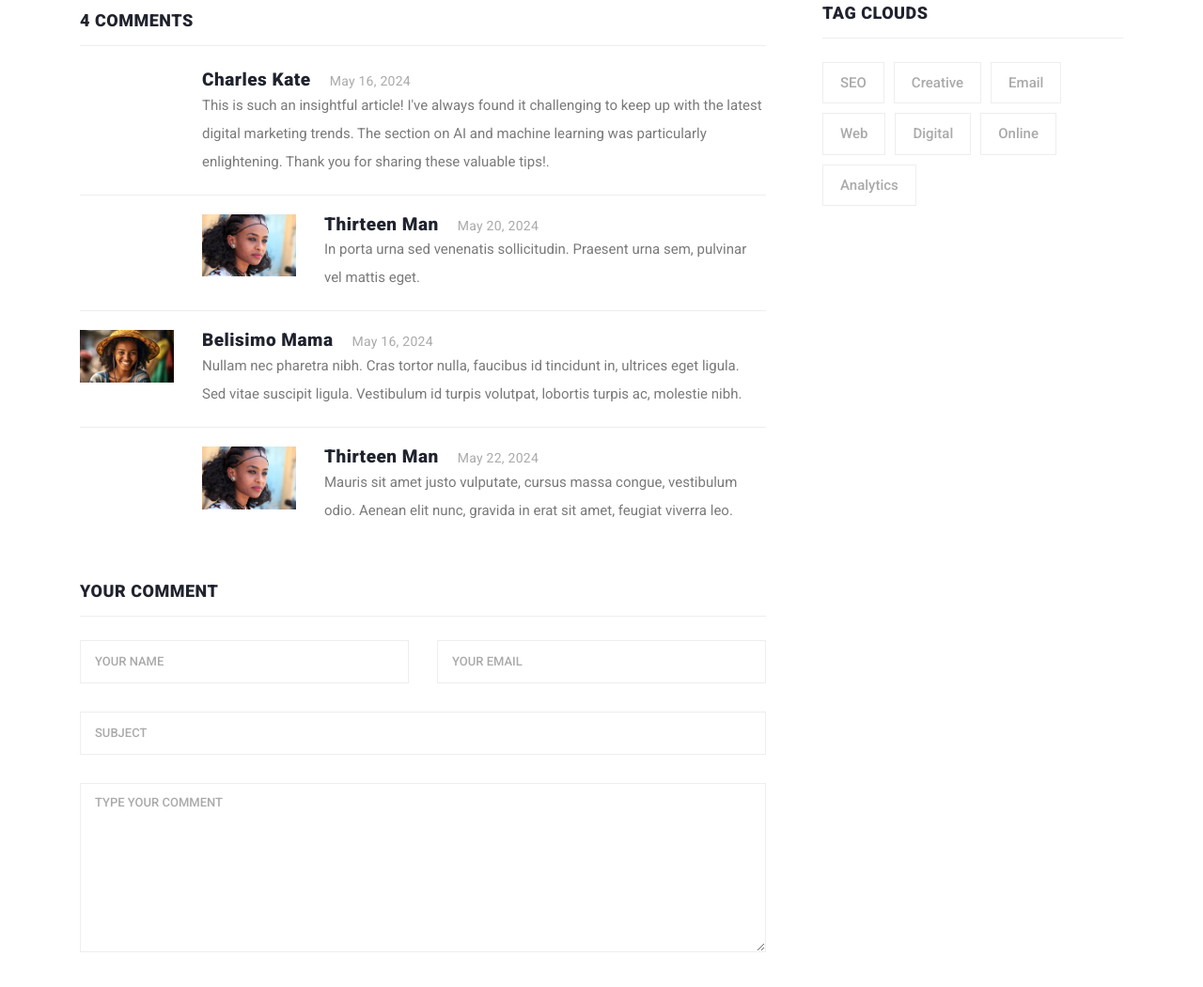
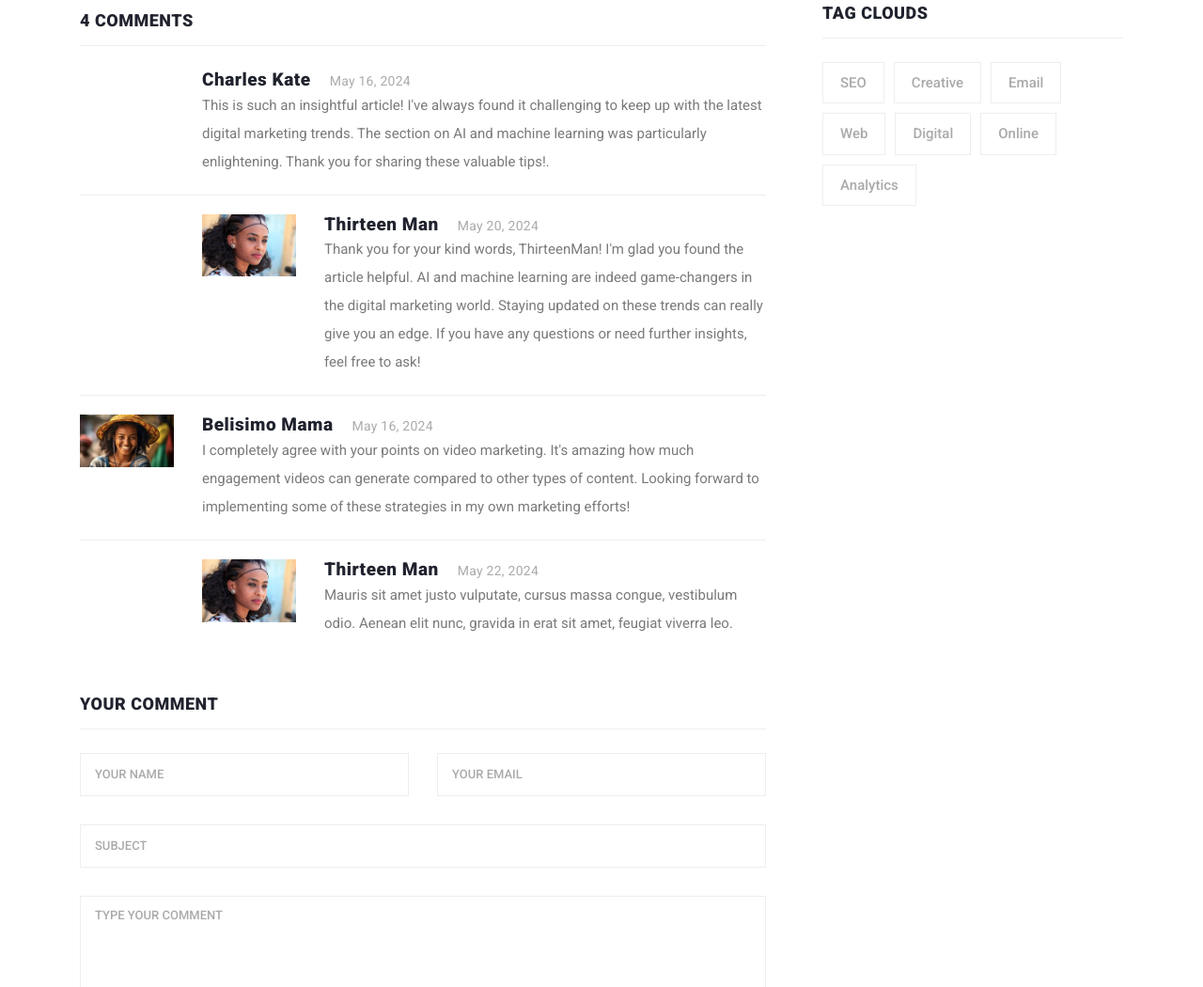
Before and after one commit to DNXEMPIRE-1/gopro4, a website: page blog/post-details9.html in a window 1280 px wide. Shown: the part 1920-2970 px from the top of the page at 94% size. Drawn offline with Linux system fonts and the light colour scheme.

Commit message:
Update post-details9.html

```diff
--- a/blog/post-details9.html
+++ b/blog/post-details9.html
@@ -178,7 +178,7 @@
                           </div>
                           <div class="right-content">
                             <h4>Thirteen Man<span>May 20, 2024</span></h4>
-                            <p>In porta urna sed venenatis sollicitudin. Praesent urna sem, pulvinar vel mattis eget.</p>
+                            <p>Thank you for your kind words, ThirteenMan! I'm glad you found the article helpful. AI and machine learning are indeed game-changers in the digital marketing world. Staying updated on these trends can really give you an edge. If you have any questions or need further insights, feel free to ask!</p>
                           </div>
                         </li>
                         <li>
@@ -187,7 +187,7 @@
                           </div>
                           <div class="right-content">
                             <h4>Belisimo Mama<span>May 16, 2024</span></h4>
-                            <p>Nullam nec pharetra nibh. Cras tortor nulla, faucibus id tincidunt in, ultrices eget ligula. Sed vitae suscipit ligula. Vestibulum id turpis volutpat, lobortis turpis ac, molestie nibh.</p>
+                            <p>I completely agree with your points on video marketing. It's amazing how much engagement videos can generate compared to other types of content. Looking forward to implementing some of these strategies in my own marketing efforts!</p>
                           </div>
                         </li>
                         <li class="replied">
```
